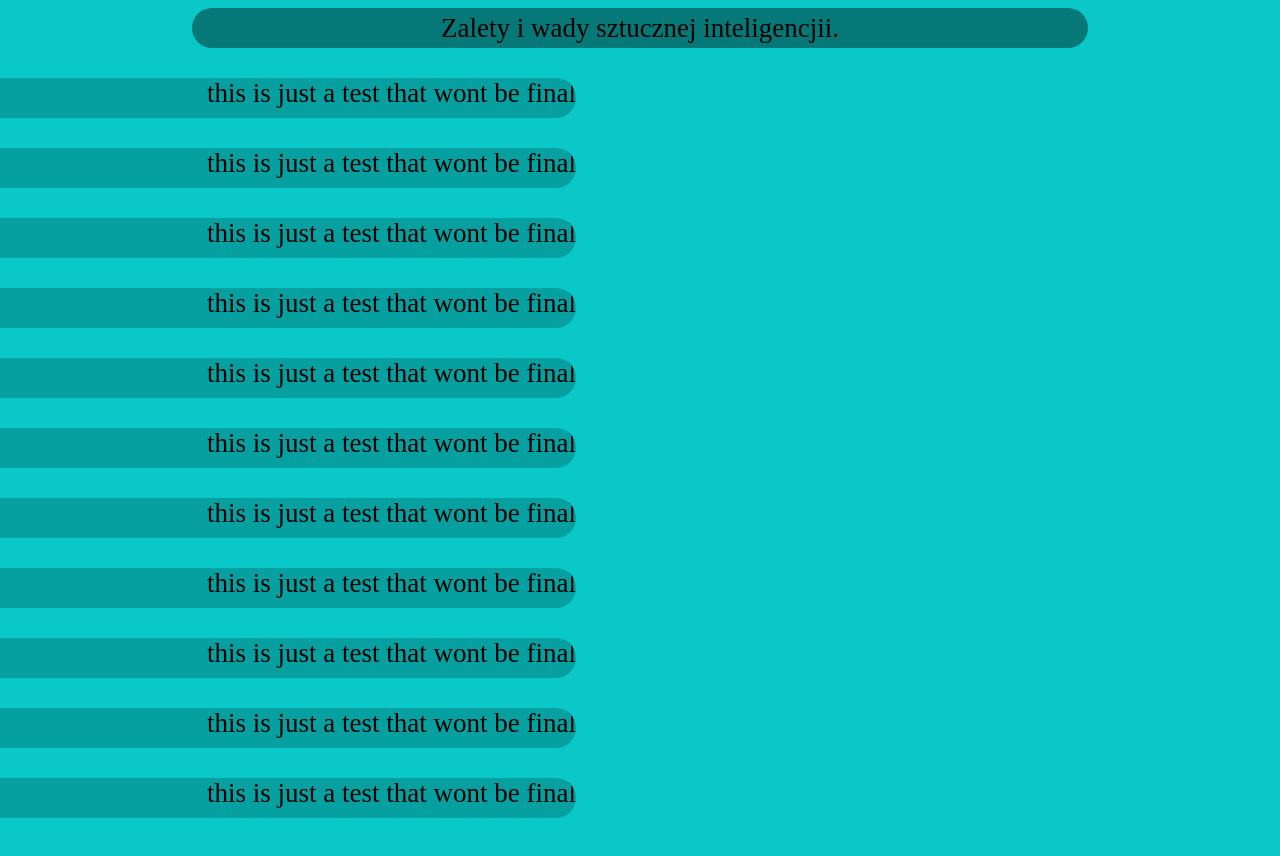
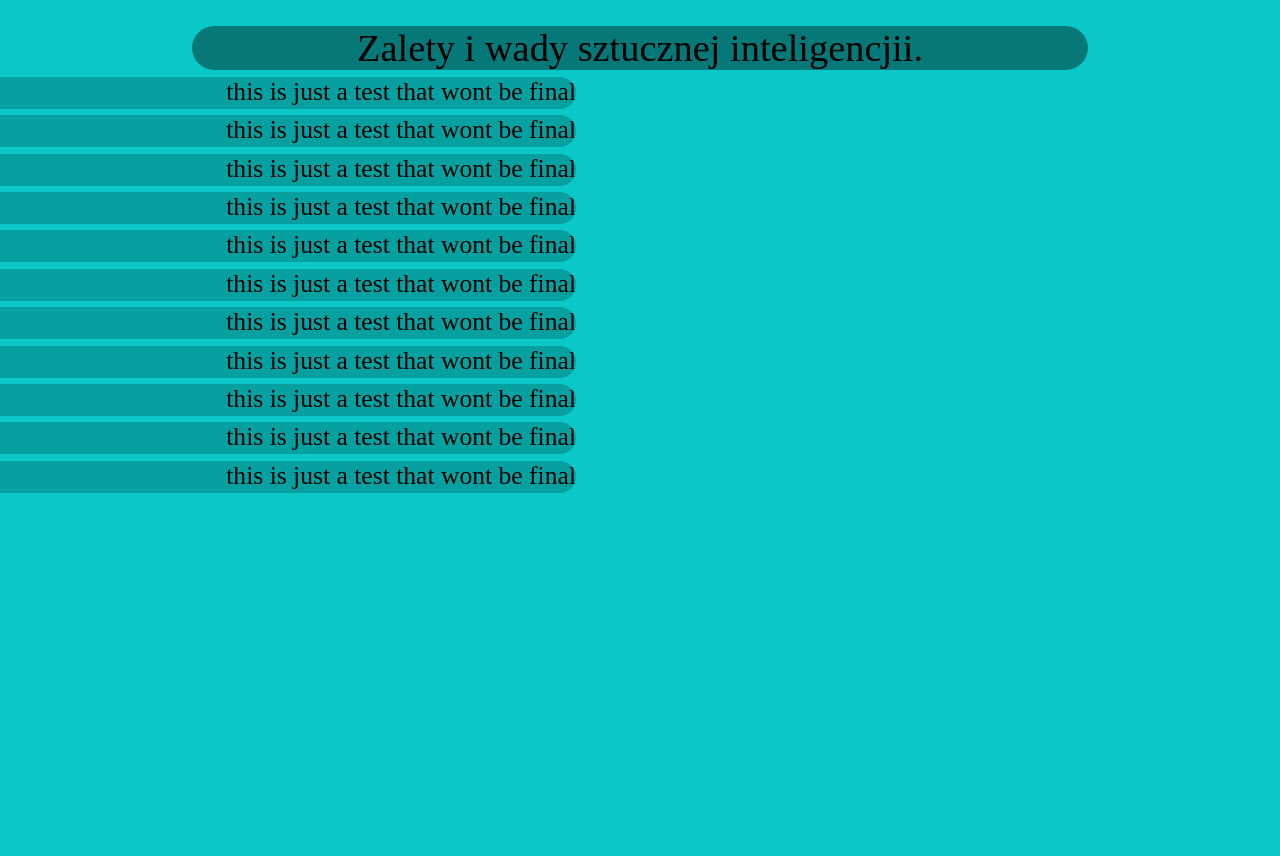
Before and after one commit to Patryk71/ai, a plain HTML site: page index.html in a window 1280 px wide. Drawn offline with Linux system fonts and the light colour scheme.

Commit message:
Update style.css

```diff
--- a/style.css
+++ b/style.css
@@ -7,37 +7,33 @@ body{
 
 header{
     text-align: center;
-    margin-top: 8px;
+    margin-top: 2vw;
     margin-left: auto;
     margin-right: auto;
     width: 70vw;
-    height: 40px;
-    font-size: 27px;
+    font-size: 3vw;
+    height: 3.5vw;
     background-color: rgb(0,0,0,0.4);
     border-radius: 2vw;
 }
-#header_text{
-    padding: 5px;
-}
 .left{
-    margin-top: 30px;
+
     text-align: left;
     margin-right: auto;
-    height: 40px;
+
 }
 .right{
-    margin-top: 30px;
+
     text-align: left;
     margin-left: auto;
-    height: 40px;
+
 }
 .pojemnik_plus{
     background-color: rgb(0,100,100,0.4);
     color: white;
-    width: 0.01vw;
+    width: 0vw;
     border-top-left-radius: 2vw;
     border-bottom-left-radius: 2vw;
-    font-size: 27px;
 }
 .pojemnik_minus{
     background-color: rgb(0,100,100,0.4);
@@ -46,12 +42,16 @@ header{
     width: 45vw;
     border-top-right-radius: 2vw;
     border-bottom-right-radius: 2vw;
-    font-size: 27px;
-
-
 }
 .pojemnik{
     text-overflow: clip;
     overflow: hidden;
     white-space: nowrap;
+    font-size: 2vw;
+    height: 2.5vw;
+    margin-top: 0.5vw;
 }
+
+.bottom{
+    margin-bottom:14vw
+}
```
